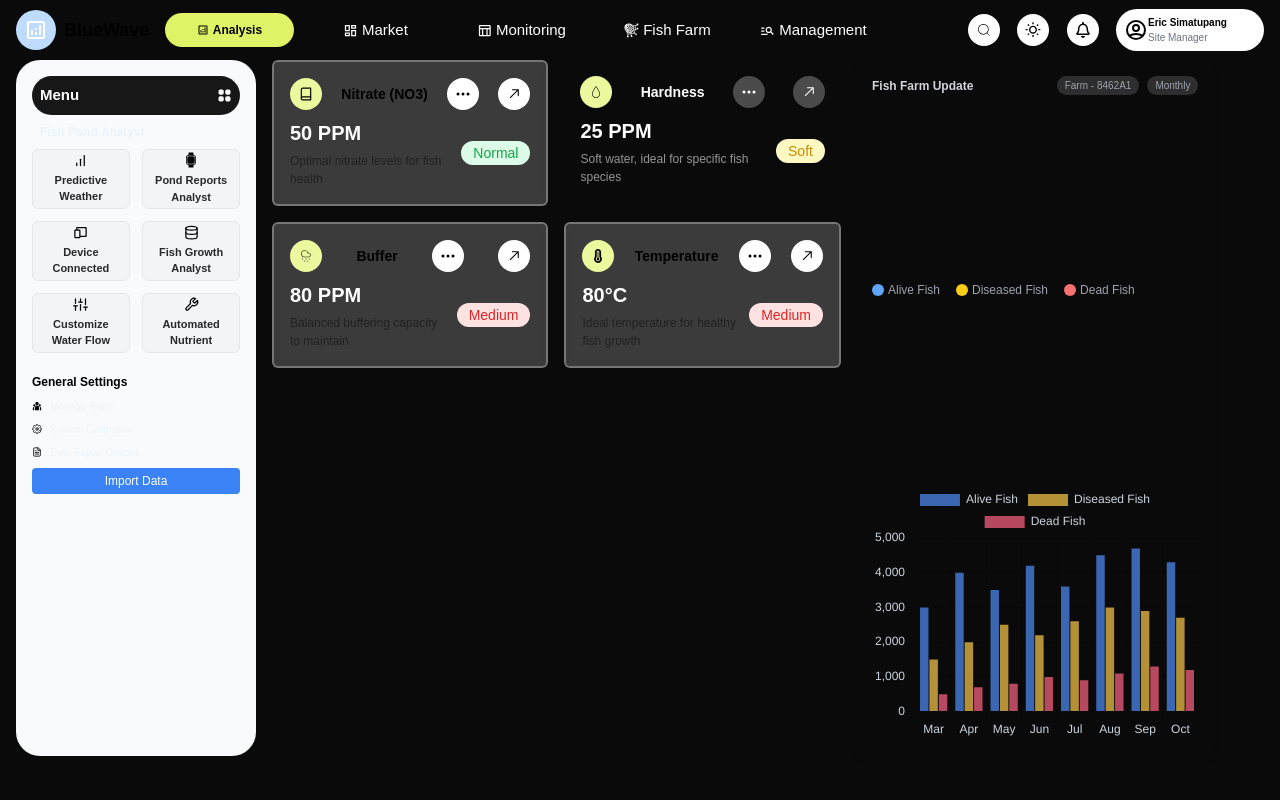
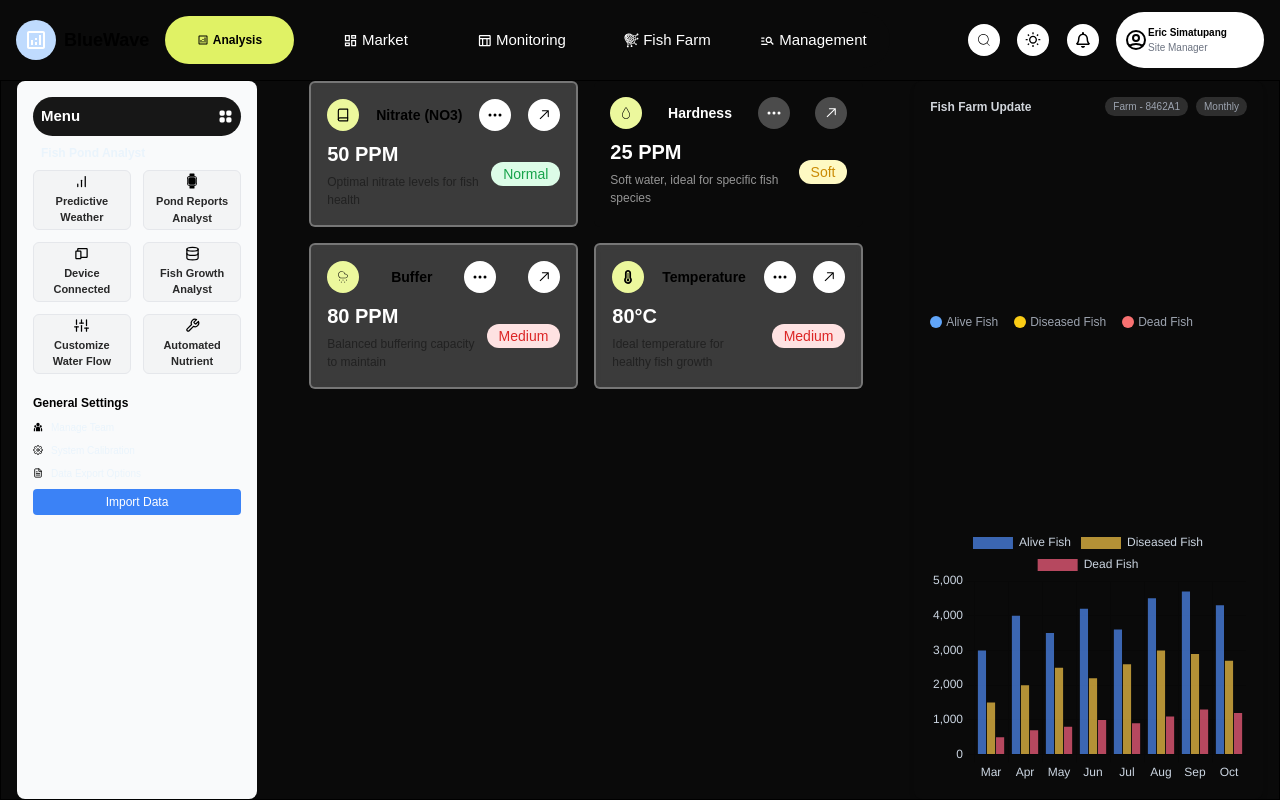
Before and after one commit to kennedyifeadi/blue-wave, a Next.js app: page / in a window 1280 px wide. Built offline with nearby package versions, Linux system fonts and the light colour scheme.

Commit message:
Update NavBar and Sidebar component styles

```diff
--- a/src/app/components/NavBar.js
+++ b/src/app/components/NavBar.js
@@ -8,7 +8,7 @@ import { GiFishingNet } from "react-icons/gi";
 
 export const Navbar = () => {
   return (
-    <div className="h-[60px] flex w-full ">
+    <div className="h-[10%] flex w-full ">
       <div className="flex items-center px-4  justify-between w-full h-full ">
         <div className="flex items-center w-[70%] gap-3 justify-between h-full">
           <div className="flex items-center text-black font-bold text-lg">
--- a/src/app/components/Sidebar.js
+++ b/src/app/components/Sidebar.js
@@ -16,7 +16,7 @@ import {
 
 export const Sidebar = () => {
     return (
-      <div className="flex flex-col bg-gray-50 w-60 h-full ml-4 rounded-3xl p-4">
+      <div className="flex flex-col bg-gray-50 w-60 h-full rounded-lg p-4">
         <div className='flex text-[15px] w-full py-2 justify-between px-2 text-white font-bold rounded-full mb-2 bg-[#171717] items-center'><span>Menu</span> <HiMiniSquares2X2 />
         </div>
         <span className='font-bold mb-2 px-2 text-[12px]'>Fish Pond Analyst</span>
--- a/src/app/page.js
+++ b/src/app/page.js
@@ -15,7 +15,7 @@ export default function Home() {
   return (
     <div className="w-[100dvw] h-[100dvh] flex flex-col">
         <Navbar/>
-        <div className=" flex w-full h-[87%]">
+        <div className=" flex px-4 w-full justify-between h-[90%] border border-black">
          <Sidebar/>
           <div className="flex flex-col w-[45%] h-[50%] ml-4">
             <div className="flex flex-wrap w-[100%] h-[50%] gap-4">
```
